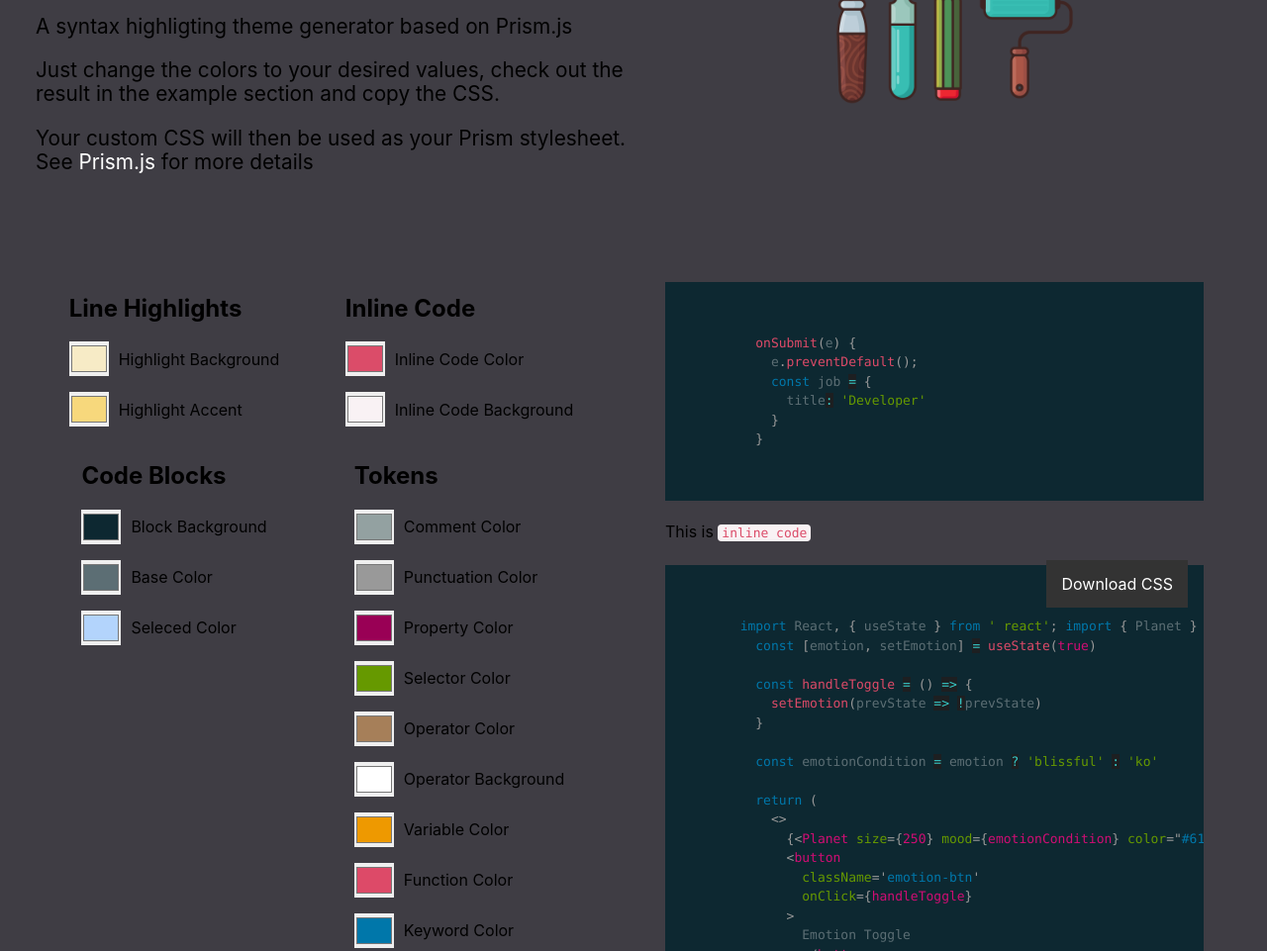
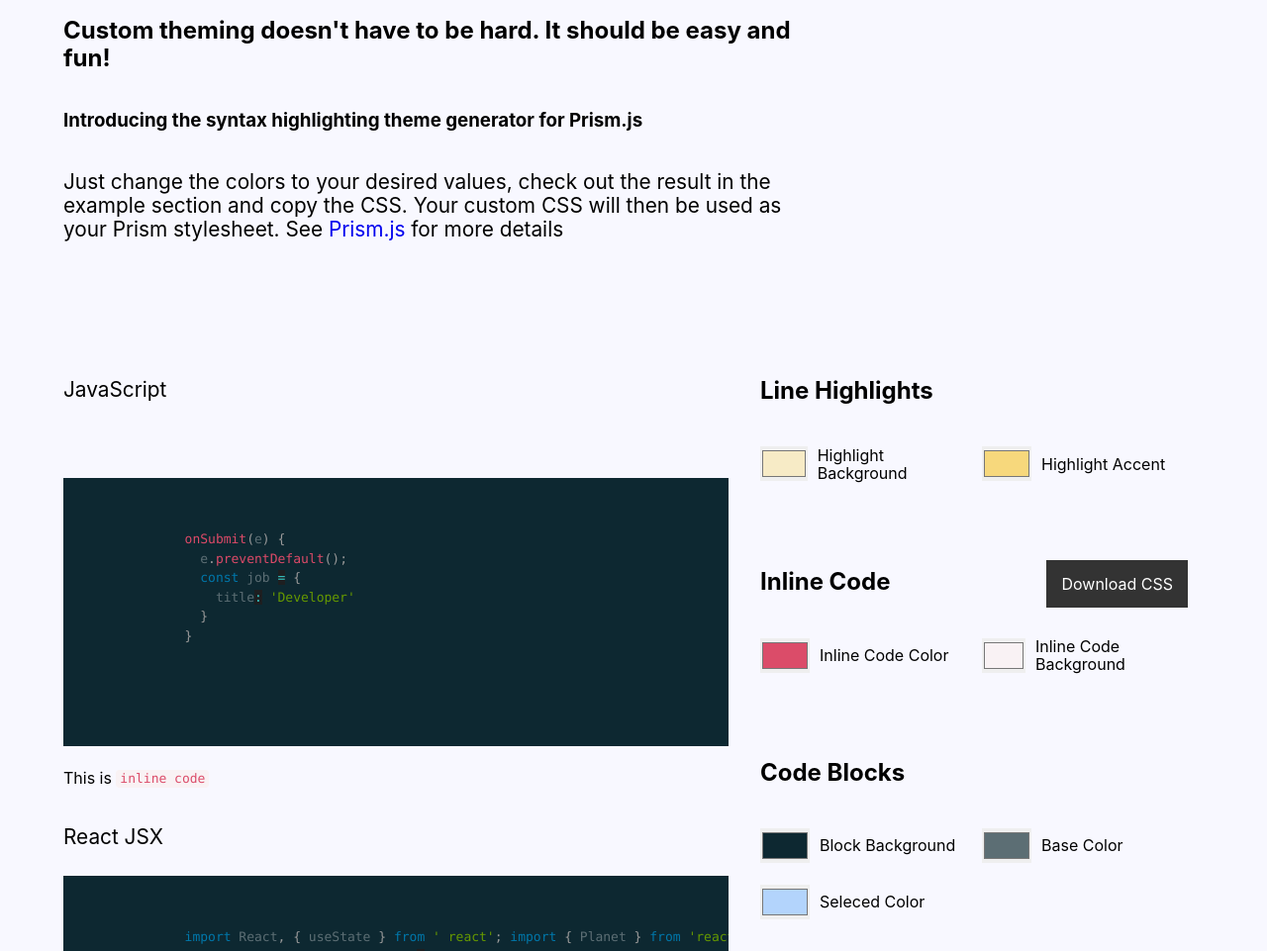
Before and after one commit to dvlprdave/merlins-marker, a website: page index.html in a window 1280 px wide. Shown: the part 154-1115 px from the top of the page at 99% size. Drawn offline with nearby package versions, Linux system fonts and the light colour scheme.

Commit message:
Changed site layout

```diff
--- a/index.html
+++ b/index.html
@@ -15,115 +15,27 @@
 
 <body>
   <header>
-    <div class="header-info">
     <h1>Merlins Marker</h1>
-      <p>A syntax highligting theme generator based on Prism.js</p>
-      <p>Just change the colors to your desired values, check out the result in the example section and copy the CSS.
+    <h2>
+      Custom theming doesn't have to be hard. It should be easy and fun!
+    </h2>
+
+    <h3>Introducing the syntax highlighting theme generator for Prism.js</h3>
+    <p>
+      Just change the colors to your desired values, check out
+      the result in the example section and copy the CSS. Your custom CSS will then be used as your Prism stylesheet.
+      See <a id="prism-link" href="#">Prism.js</a> for more details
     </p>
-      <p>Your custom CSS will then be used as your Prism stylesheet. See <a id="prism-link" href="#">Prism.js</a> for
-        more details</p>
-    </div>
-    <img src="./header-img.png" alt="header image">
   </header>
 
 
 
-  <main class="highlight-section">
-    <!-- Color Picker -->
-    <div class="color-picker__wrapper">
-      <section class="color-picker">
-        <ul class="color-picker__list">
-          <!-- Line Highlight -->
-          <div class="line-highlights">
-            <h2>Line Highlights</h2>
-            <li>
-              <input id="highlight-background" type="color" value="#F7EBC6">
-              <label for="highlight-background">Highlight Background</label>
-            </li>
-            <li>
-              <input id="highlight-accent" type="color" value="#F7D87C">
-              <label for="highlight-accent">Highlight Accent</label>
-            </li>
-          </div>
-
-          <!-- Inline Code -->
-          <div class="inline-code">
-            <h2>Inline Code</h2>
-            <li>
-              <input id="inline-code-color" type="color" value="#DB4C69">
-              <label for="inline-code-color">Inline Code Color</label>
-            </li>
-            <li>
-              <input id="inline-code-background" type="color" value="#F9F2F4">
-              <label for="inline-code-background">Inline Code Background</label>
-            </li>
-          </div>
-
-          <!-- Code Blocks -->
-          <div class="code-blocks">
-            <h2>Code Blocks</h2>
-            <li>
-              <input id="block-background" type="color" value="#0D2831">
-              <label for="block-background">Block Background</label>
-            </li>
-            <li>
-              <input id="base-color" type="color" value="#5C6E74">
-              <label for="base-color">Base Color</label>
-            </li>
-            <li>
-              <input id="selected-color" type="color" value="#b3d4fc">
-              <label for="selected-color">Seleced Color</label>
-            </li>
-          </div>
-
-
-          <!-- Tokens -->
-          <div class="tokens">
-            <h2>Tokens</h2>
-            <li>
-              <input id="comment-color" type="color" value="#93A1A1">
-              <label for="comment-color">Comment Color</label>
-            </li>
-            <li>
-              <input id="punctuation-color" type="color" value="#999999">
-              <label for="punctuation-color">Punctuation Color</label>
-            </li>
-            <li>
-              <input id="property-color" type="color" value="#990055">
-              <label for="property-color">Property Color</label>
-            </li>
-            <li>
-              <input id="selector-color" type="color" value="#669900">
-              <label for="selected-color">Selector Color</label>
-            </li>
-            <li>
-              <input id="operator-color" type="color" value="#a67f59">
-              <label for="operator-color">Operator Color</label>
-            </li>
-            <li>
-              <input id="operator-background" type="color" value="#FFFFFF">
-              <label for="operator-background">Operator Background</label>
-            </li>
-            <li>
-              <input id="variable-color" type="color" value="#ee9900">
-              <label for="variable-color">Variable Color</label>
-            </li>
-            <li>
-              <input id="function-color" type="color" value="#DD4A68">
-              <label for="function-color">Function Color</label>
-            </li>
-            <li>
-              <input id="keyword-color" type="color" value="#0077aa">
-              <label for="keyword-color">Keyword Color</label>
-            </li>
-        </ul>
-      </section>
-    </div>
-
+  <main class="main-wrapper">
     <!-- Syntax Highlight Examples -->
     <div class="code-preview__examples">
       <!-- JavaScript -->
       <section class="code-preview code-preview__javascript">
+        <p class="code-preview__label">JavaScript</p>
         <pre>
           <code class="language-javascript">
             <!-- This is how a comment would look like -->
@@ -140,6 +52,7 @@
       <p>This is <code class='language-javascript'>inline code</code></p>
       <!-- JSX -->
       <section class="code-preview code-preview__jsx">
+        <p class="code-preview__label">React JSX</p>
         <pre>
           <code data-line="2" class="language-jsx">
             <script type="prism-jsx-markup">
@@ -173,6 +86,7 @@
 
       <!-- HTML -->
       <section class="code-preview code-html">
+        <p class="code-preview__label">HTML</p>
         <pre>
           <code class="language-html">
             <script type="prism-html-markup">
@@ -219,6 +133,95 @@
 
       </section>
     </div>
+
+    <!-- Color Picker -->
+    <section class="color-picker">
+      <ul class="color-picker__list">
+        <!-- Line Highlight -->
+        <h2>Line Highlights</h2>
+        <div class="line-highlights color-picker__section">
+          <li>
+            <input id="highlight-background" type="color" value="#F7EBC6">
+            <label for="highlight-background">Highlight Background</label>
+          </li>
+          <li>
+            <input id="highlight-accent" type="color" value="#F7D87C">
+            <label for="highlight-accent">Highlight Accent</label>
+          </li>
+        </div>
+
+        <!-- Inline Code -->
+        <h2>Inline Code</h2>
+        <div class="inline-code color-picker__section">
+          <li>
+            <input id="inline-code-color" type="color" value="#DB4C69">
+            <label for="inline-code-color">Inline Code Color</label>
+          </li>
+          <li>
+            <input id="inline-code-background" type="color" value="#F9F2F4">
+            <label for="inline-code-background">Inline Code Background</label>
+          </li>
+        </div>
+
+        <!-- Code Blocks -->
+        <h2>Code Blocks</h2>
+        <div class="code-blocks color-picker__section">
+          <li>
+            <input id="block-background" type="color" value="#0D2831">
+            <label for="block-background">Block Background</label>
+          </li>
+          <li>
+            <input id="base-color" type="color" value="#5C6E74">
+            <label for="base-color">Base Color</label>
+          </li>
+          <li>
+            <input id="selected-color" type="color" value="#b3d4fc">
+            <label for="selected-color">Seleced Color</label>
+          </li>
+        </div>
+
+
+        <!-- Tokens -->
+        <h2>Tokens</h2>
+        <div class="tokens color-picker__section">
+          <li>
+            <input id="comment-color" type="color" value="#93A1A1">
+            <label for="comment-color">Comment Color</label>
+          </li>
+          <li>
+            <input id="punctuation-color" type="color" value="#999999">
+            <label for="punctuation-color">Punctuation Color</label>
+          </li>
+          <li>
+            <input id="property-color" type="color" value="#990055">
+            <label for="property-color">Property Color</label>
+          </li>
+          <li>
+            <input id="selector-color" type="color" value="#669900">
+            <label for="selected-color">Selector Color</label>
+          </li>
+          <li>
+            <input id="operator-color" type="color" value="#a67f59">
+            <label for="operator-color">Operator Color</label>
+          </li>
+          <li>
+            <input id="operator-background" type="color" value="#FFFFFF">
+            <label for="operator-background">Operator Background</label>
+          </li>
+          <li>
+            <input id="variable-color" type="color" value="#ee9900">
+            <label for="variable-color">Variable Color</label>
+          </li>
+          <li>
+            <input id="function-color" type="color" value="#DD4A68">
+            <label for="function-color">Function Color</label>
+          </li>
+          <li>
+            <input id="keyword-color" type="color" value="#0077aa">
+            <label for="keyword-color">Keyword Color</label>
+          </li>
+      </ul>
+    </section>
   </main>
 
   <a id="download-btn" href="">Download CSS</a>
--- a/index.js
+++ b/index.js
@@ -24,7 +24,6 @@ const fetchStyleSheet = async () => {
     const styles = getComputedStyle(document.documentElement)
     const value = String(styles.getPropertyValue(`--${trimmedVar}`)).trim()
 
-    // updated_css = updated_css.replace(variable, colors[variable.slice(6, -1)]);
     updated_css = updated_css.replace(variable, value);
   }
   console.log(updated_css)
@@ -32,13 +31,25 @@ const fetchStyleSheet = async () => {
   return updated_css
 }
 
-const main = async () => {
-  const updated_css = await fetchStyleSheet()
-  const downloadBtn = document.getElementById('download-btn')
-  downloadBtn.addEventListener('click', () => {
+
+const downloadBtn = document.getElementById('download-btn')
+downloadBtn.addEventListener('click', async (e) => {
+  if (!e.isTrusted) return
+  try {
+    event.preventDefault()
+    const updated_css = await fetchStyleSheet()
     downloadBtn.setAttribute('href', 'data:application/octet-stream;charset=utf-8,' + encodeURIComponent(updated_css))
     downloadBtn.setAttribute('download', 'prism-theme.css')
-  })
-}
+    downloadBtn.click() // simulate a new click
+  } catch (err) {
+    console.error(err) // or alert it, or put the message on the page
+  }
+})
+// const downloadBtn = document.getElementById('download-btn')
+// downloadBtn.addEventListener('click', async (e) => {
+//   if(!e.isTrusted) return
 
-main()
+//   const updated_css = await fetchStyleSheet()
+//   downloadBtn.setAttribute('href', 'data:application/octet-stream;charset=utf-8,' + encodeURIComponent(updated_css))
+//   downloadBtn.setAttribute('download', 'prism-theme.css')
+// })
--- a/style.css
+++ b/style.css
@@ -36,7 +36,7 @@ html {
 body {
   position: relative;
   margin: 0;
-  background-color: #3F3D44;
+  background-color: #F8F8FF;
   font-family: -apple-system, BlinkMacSystemFont, "Segoe UI", "Roboto", "Oxygen",
     "Ubuntu", "Cantarell", "Fira Sans", "Droid Sans", "Helvetica Neue",
     sans-serif;
@@ -56,7 +56,6 @@ code {
 }
 
 input[type="color"] {
-  width: 40px;
   height: 35px;
   padding: 0;
   margin-right: 10px;
@@ -67,11 +66,9 @@ input[type="color"] {
 
 header {
   display: grid;
-  grid-template-columns: 1fr 1fr;
-  align-items: center;
-  justify-items: center;
-  width: 100%;
-  padding: 0 2rem;
+  grid-template-columns: 1fr;
+  max-width: 55rem;
+  padding: 2rem 4rem;
 }
 
 header h1 {
@@ -82,12 +79,7 @@ header p {
   font-size: 1.3rem;
 }
 
-.header-info {
-  max-width: 600px;
-}
-
 #prism-link {
-  color: white;
   text-decoration: none;
 }
 
@@ -95,41 +87,49 @@ img {
   width: 400px;
 }
 
-/* Sections */
 
-.highlight-section {
-  display: grid;
-  grid-template-columns: 1fr 1fr;
-  grid-gap: none;
-}
-
-.color-picker__wrapper {
-  padding: 2rem;
+/* Code Preview */
+.code-preview__examples {
 }
 
 .code-preview {
-  min-width: 500px;
   display: grid;
-  padding-right: 2rem;
+  grid-template-columns: 1fr;
+  height: 400px;
 }
 
-.code-preview__examples {
-  padding: 2rem;
+.code-preview__label {
+  font-size: 1.3rem;
 }
 
 /* Color Picker List */
 
-.color-picker__list {
+.main-wrapper {
   display: grid;
-  grid-template-columns: repeat(auto-fill, minmax(200px, 1fr));
-  grid-template-columns: 1fr 1fr;
-  justify-items: center;
+  grid-template-columns: 3fr 2fr;
+  grid-gap: 2rem;
+  padding: 4rem;
+}
+
+.color-picker {
+  display: grid;
+  width: 100%;
+}
+
+.color-picker__list h2 {
+  padding-bottom: 1.4rem;
 }
 
 .color-picker__list li {
   display: flex;
   align-items: center;
-  padding-bottom: 1rem;
+  padding: 0 5% 10% 0;
+}
+
+.color-picker__section {
+  display: grid;
+  grid-template-columns: repeat(2, 1fr);
+  margin-bottom: 4rem;
 }
 
 @media screen and (max-width: 750px) {
@@ -141,12 +141,6 @@ img {
   .color-picker__list li > label {
     padding: .5rem 0 1rem 0;
   }
-}
-
-/* Code Preview */
-
-.code-preview {
-  max-width: 800px;
 }
 
 /* Download Button */
```
Also changed, not shown: header-img.png (deleted). Lines whose indentation alone changed are shown as unchanged.
